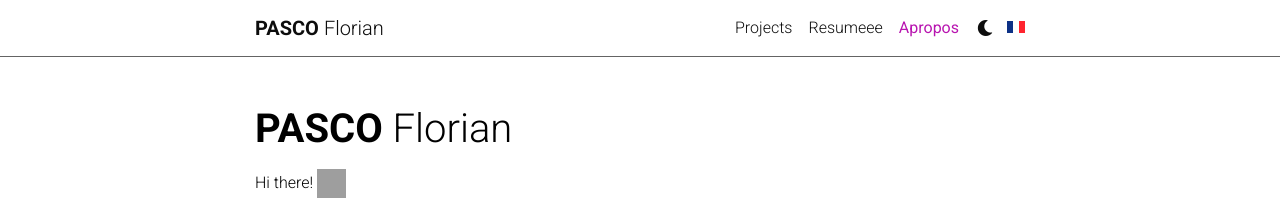
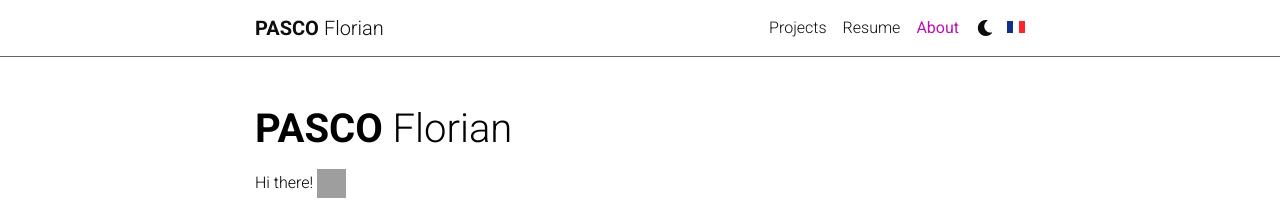
Before and after one commit to mathisdemo/mathisdemo.github.io, a Jekyll site: the page built from _pages/about.md, in a window 1280 px wide. Shown: the top 211 px of the page. Built offline with Jekyll 4.4.1, drawn with Linux system fonts in a browser that asks for light colours; comment, search, counter and statistics services are not loaded; a style sheet for code colours, icons or effects is not loaded; grey boxes are pictures that could not be loaded.

Commit message:
update header.html

```diff
--- a/_pages/about.md
+++ b/_pages/about.md
@@ -1,6 +1,6 @@
 ---
 layout: about
-title: Apropos
+title: About
 permalink: /about
 description: Here's a list of projects I've completed or participated in.
 nav: true
--- a/_pages/resume.md
+++ b/_pages/resume.md
@@ -1,7 +1,7 @@
 ---
 layout: resume
 permalink: /resume/
-title: Resumeee
+title: Resume
 nav: true
 nav_order: 2
 pdf: PASCO_Florian.pdf
```
